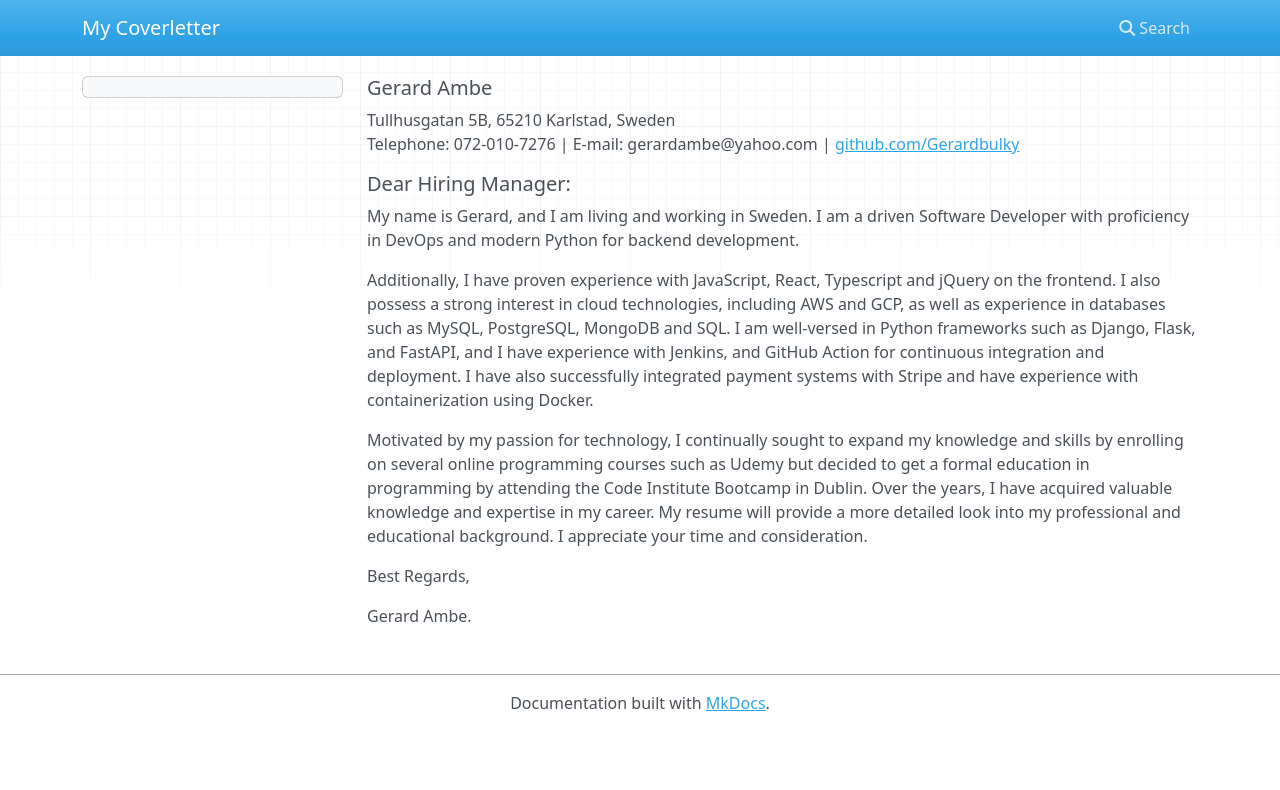
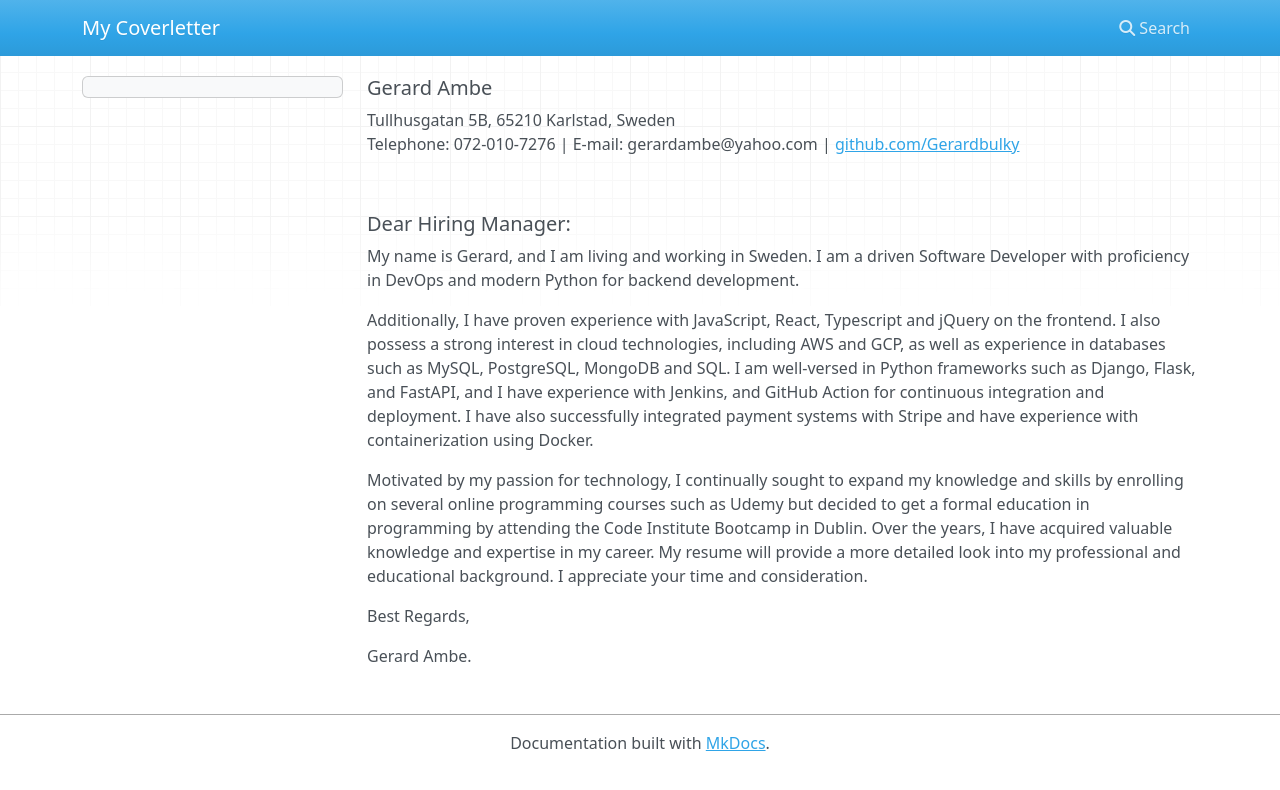
Before and after one commit to Gerardbulky/coverletter, an MkDocs documentation site: the page built from docs/index.md, in a window 1280 px wide. Shown: the top 790 px of the page. Built offline with MkDocs 1.6.1, drawn with Linux system fonts in a browser that asks for light colours; nearby versions of some CDN libraries.

Commit message:
Update index.md

```diff
--- a/docs/index.md
+++ b/docs/index.md
@@ -2,10 +2,10 @@
 #####**Gerard Ambe**
 
 Tullhusgatan 5B, 65210 Karlstad, Sweden
-Telephone: 072-010-7276 | E-mail: gerardambe@yahoo.com | [github.com/Gerardbulky](https://github.com/Gerardbulky)<br>
+Telephone: 072-010-7276 | E-mail: gerardambe@yahoo.com | [github.com/Gerardbulky](https://github.com/Gerardbulky)
 
-
-#####Dear Hiring Manager:
+<br>
+##### Dear Hiring Manager:
 My name is Gerard, and I am living and working in Sweden. I am a driven Software Developer with proficiency in DevOps and modern Python for backend development.
 
 Additionally, I have proven experience with JavaScript, React, Typescript and jQuery on the frontend. I also possess a strong interest in cloud technologies, including AWS and GCP, as well as experience in databases such as MySQL, PostgreSQL, MongoDB and SQL. I am well-versed in Python frameworks such as Django, Flask, and FastAPI, and I have experience with Jenkins, and GitHub Action for continuous integration and deployment. I have also successfully integrated payment systems with Stripe and have experience with containerization using Docker.
```
